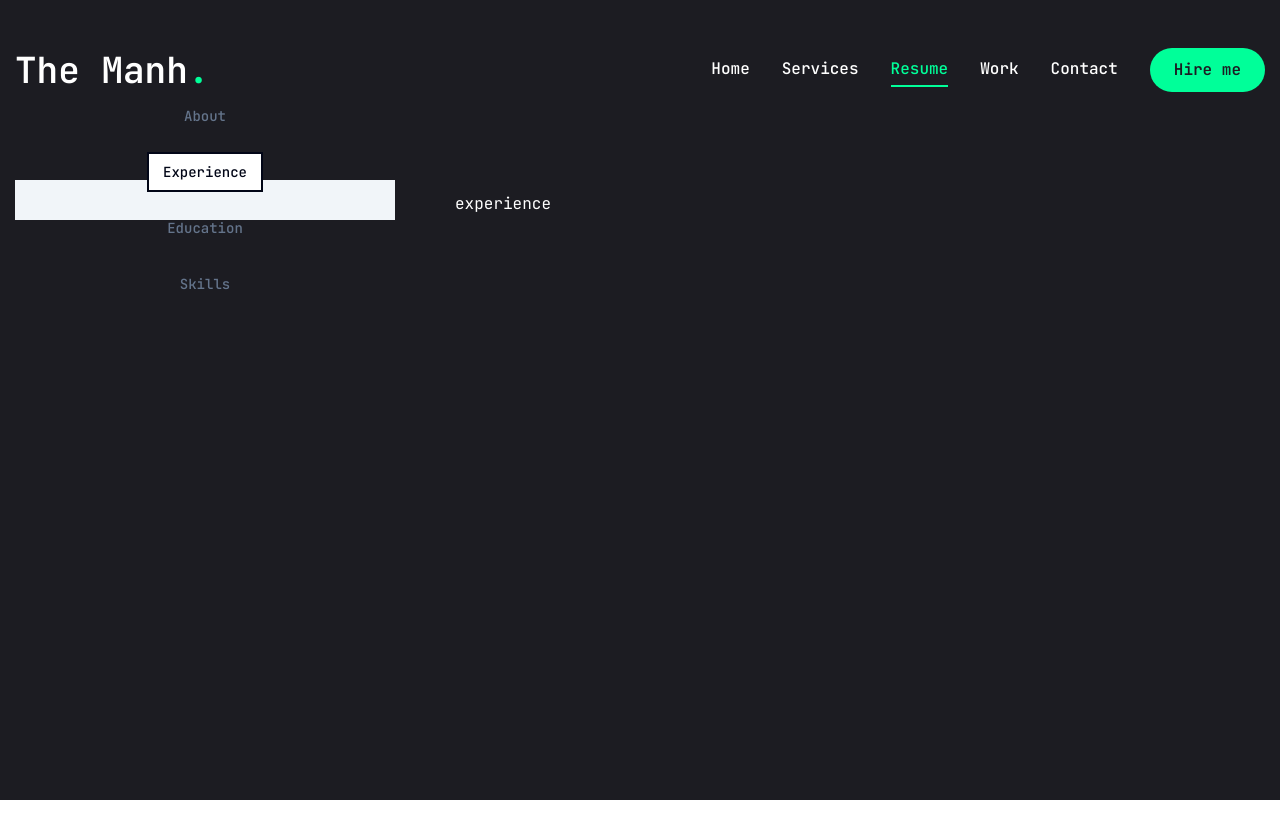
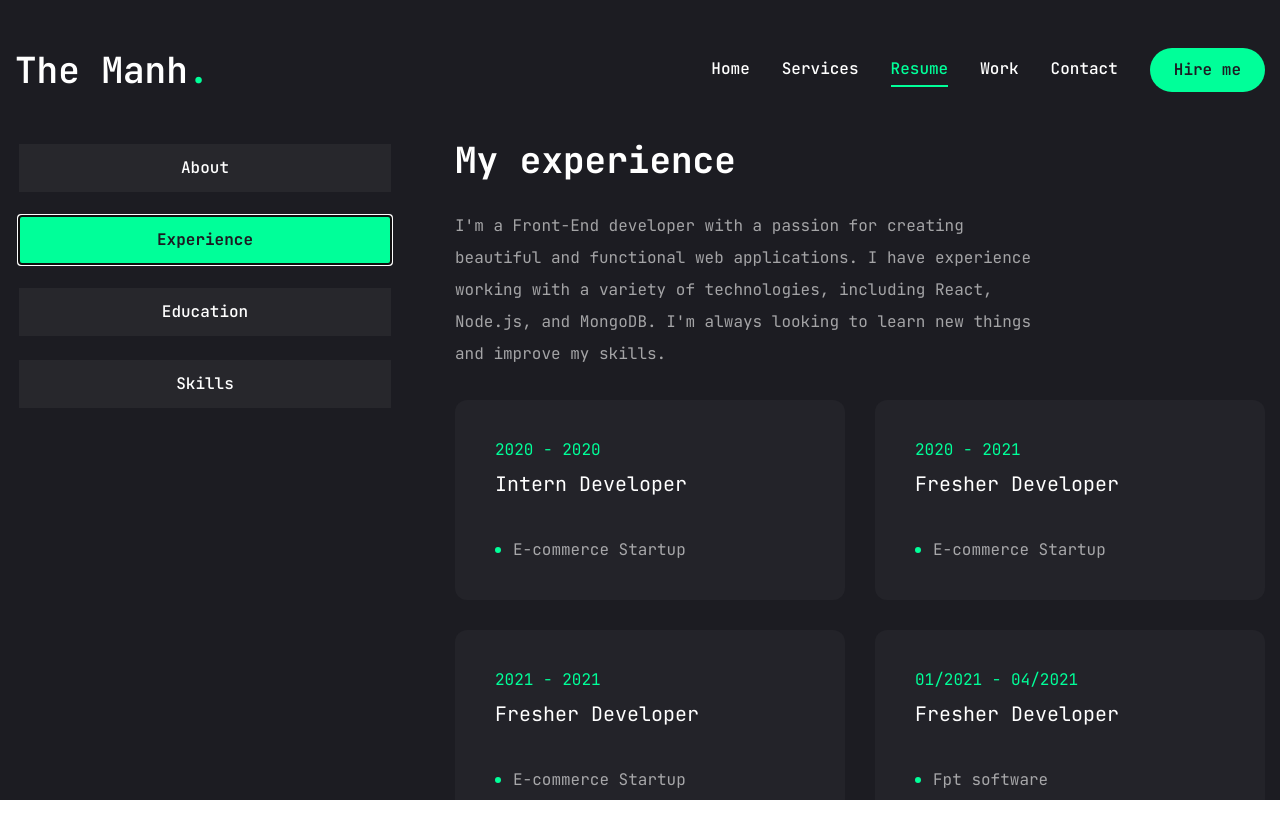
Before and after one commit to Themanh99/myportfolio, a Next.js app: page /resume in a window 1280 px wide. Both pictures are taken after a click on the tab "Experience". Shown: the top 838 px of the page. Before the commit the page ends 800 px from the top, so only its background shows below. Built offline with nearby package versions, Linux system fonts and the light colour scheme.

Commit message:
done UI resume page

```diff
--- a/app/resume/page.tsx
+++ b/app/resume/page.tsx
@@ -5,17 +5,13 @@ import {
 	SiTypescript,
 	SiNextdotjs,
 	SiRedux,
-	SiSass,
 	SiMongodb,
-	SiGraphql,
-	SiPostgresql,
 	SiDocker,
 	SiFirebase,
 	SiGit,
 	SiJest,
 	SiTailwindcss,
 } from 'react-icons/si';
-
 // about data
 const about = {
 	title: 'About Me',
@@ -55,14 +51,24 @@ const experience = {
 	title: 'My experience',
 	items: [
 		{
-			position: 'Junior Developer',
+			position: 'Intern Developer',
 			company: 'E-commerce Startup',
 			duration: '2020 - 2020',
 		},
 		{
-			position: 'Front-end Developer',
+			position: 'Fresher Developer',
 			company: 'E-commerce Startup',
 			duration: '2020 - 2021',
+		},
+		{
+			position: 'Fresher Developer',
+			company: 'E-commerce Startup',
+			duration: '2021 - 2021',
+		},
+		{
+			position: 'Fresher Developer',
+			company: 'Fpt software',
+			duration: '01/2021 - 04/2021',
 		},
 		{
 			position: 'Front-end Developer',
@@ -71,7 +77,7 @@ const experience = {
 		},
 	],
 	description:
-		"I'm a full-stack developer with a passion for creating beautiful and functional web applications. I have experience working with a variety of technologies, including React, Node.js, and MongoDB. I'm always looking to learn new things and improve my skills.",
+		"I'm a Front-End developer with a passion for creating beautiful and functional web applications. I have experience working with a variety of technologies, including React, Node.js, and MongoDB. I'm always looking to learn new things and improve my skills.",
 };
 
 // education data
@@ -81,11 +87,6 @@ const education = {
 	skillList: [
 		{
 			institution: 'Udacity Nanodegree',
-			degree: 'React Developer',
-			duration: '2023',
-		},
-		{
-			institution: 'Udacity Nanodegree',
 			degree: 'Front-end Web Developer',
 			duration: '2024',
 		},
@@ -93,6 +94,11 @@ const education = {
 			institution: 'Udacity Nanodegree',
 			degree: 'Full Stack Web Developer',
 			duration: '2024',
+		},
+		{
+			institution: 'Udacity Nanodegree',
+			degree: 'React Developer',
+			duration: '2023',
 		},
 		{
 			institution: 'Udemy Course',
@@ -193,7 +199,7 @@ const Resume = () => {
 			className="min-h-[80vh] flex items-center justify-center py-12 xl:py-0"
 		>
 			<div className="container mx-auto">
-				<Tabs defaultValue="experience" className="flex flex-col xl:flex-row gap-[60px]">
+				<Tabs defaultValue="about" className="flex flex-col xl:flex-row gap-[60px]">
 					<TabsList className="flex flex-col w-full max-w-[380px] mx-auto xl:mx-0 gap-6">
 						<TabsTrigger value="about">About</TabsTrigger>
 						<TabsTrigger value="experience">Experience</TabsTrigger>
@@ -204,7 +210,106 @@ const Resume = () => {
 					<div className="min-h-[70vh] w-full">
 						{/* experience */}
 						<TabsContent value="experience" className="w-full">
-							experience
+							<div className="flex flex-col gap-[30px] text-center xl:text-left">
+								<h3 className="text-4xl font-bold">{experience.title}</h3>
+								<p className="max-w-[600px] text-white/60 mx-auto xl:mx-0">{experience.description}</p>
+								<ScrollArea className="h-[480px]">
+									<ul className="grid grid-cols-1 lg:grid-cols-2 gap-[30px]">
+										{experience.items.map((item, index) => {
+											return (
+												<li
+													key={index}
+													className="bg-[#232329] h-[200px] py-6 px-10 rounded-xl flex flex-col justify-center items-center lg:items-start gap-1"
+												>
+													<span className="text-accent">{item.duration}</span>
+													<h3 className="text-xl max-w-[260px] min-h-[60px] text-center lg:text-left">
+														{item.position}
+													</h3>
+													<div className="flex items-center gap-3">
+														{/* dot */}
+														<span className="w-[6px] h-[6px] rounded-full bg-accent"></span>
+														<p className="text-white/60">{item.company}</p>
+													</div>
+												</li>
+											);
+										})}
+									</ul>
+								</ScrollArea>
+							</div>
+						</TabsContent>
+						{/* Education */}
+						<TabsContent value="education" className="w-full">
+							<div className="flex flex-col gap-[30px] text-center xl:text-left">
+								<h3 className="text-4xl font-bold">{education.title}</h3>
+								<p className="max-w-[600px] text-white/60 mx-auto xl:mx-0">{education.description}</p>
+								<ScrollArea className="h-[480px]">
+									<ul className="grid grid-cols-1 lg:grid-cols-2 gap-[30px]">
+										{education.skillList.map((item, index) => {
+											return (
+												<li
+													key={index}
+													className="bg-[#232329] h-[200px] py-6 px-10 rounded-xl flex flex-col justify-center items-center lg:items-start gap-1"
+												>
+													<span className="text-accent">{item.duration}</span>
+													<h3 className="text-xl max-w-[260px] min-h-[60px] text-center lg:text-left">{item.degree}</h3>
+													<div className="flex items-center gap-3">
+														{/* dot */}
+														<span className="w-[6px] h-[6px] rounded-full bg-accent"></span>
+														<p className="text-white/60">{item.institution}</p>
+													</div>
+												</li>
+											);
+										})}
+									</ul>
+								</ScrollArea>
+							</div>
+						</TabsContent>
+						{/* About */}
+						<TabsContent value="about" className="w-full text-center xl:text-left">
+							<div className="flex flex-col gap-[30px] text-center xl:text-left">
+								<h3 className="text-4xl font-bold">{about.title}</h3>
+								<p className="max-w-[600px] text-white/60 mx-auto xl:mx-0">{about.description}</p>
+								<ul className="grid grid-cols-1 lg:grid-cols-2 gap-y-6 max-w-[620px] mx-auto xl:mx-0">
+									{about.info.map((item, index) => {
+										return (
+											<li key={index} className="flex items-center justify-center xl:justify-start gap-4">
+												<span className="text-white/60 min-w-[110px]">{item.fieldName}</span>
+												<span className="text-xl">{item.fieldValue}</span>
+											</li>
+										);
+									})}
+								</ul>
+							</div>
+						</TabsContent>
+						{/* Skills */}
+						<TabsContent value="skills" className="w-full">
+							<div className="flex flex-col gap-[30px]">
+								<div className="flex flex-col gap-[30px[ text-center xl:text-left">
+									<h3 className="text-4xl font-bold">{skills.title}</h3>
+									<p className="max-w-[680px] text-white/60 mx-auto xl:mx-0">{skills.description}</p>
+
+									<ul className="grid grid-cols-2 sm:grid-cols-3 md:grid-cols-4 gap-4 xl:gap-[30px]">
+										{skills.items.map((item, index) => {
+											return (
+												<li key={index}>
+													<TooltipProvider delayDuration={100}>
+														<Tooltip>
+															<TooltipTrigger className="w-full h-[150px] bg-[#232329] rounded-xl flex justify-center items-center group">
+																<div className="text-6xl group-hover:text-accent transition-all duration-300">
+																	{item.icon}
+																</div>
+															</TooltipTrigger>
+															<TooltipContent>
+																<p className="capitalize">{item.name}</p>
+															</TooltipContent>
+														</Tooltip>
+													</TooltipProvider>
+												</li>
+											);
+										})}
+									</ul>
+								</div>
+							</div>
 						</TabsContent>
 					</div>
 				</Tabs>
--- a/components/ui/tabs.tsx
+++ b/components/ui/tabs.tsx
@@ -1,11 +1,11 @@
-"use client"
+'use client';
 
-import * as React from "react"
-import * as TabsPrimitive from "@radix-ui/react-tabs"
+import * as React from 'react';
+import * as TabsPrimitive from '@radix-ui/react-tabs';
 
-import { cn } from "@/lib/utils"
+import { cn } from '@/lib/utils';
 
-const Tabs = TabsPrimitive.Root
+const Tabs = TabsPrimitive.Root;
 
 const TabsList = React.forwardRef<
 	React.ElementRef<typeof TabsPrimitive.List>,
@@ -13,14 +13,11 @@ const TabsList = React.forwardRef<
 >(({ className, ...props }, ref) => (
 	<TabsPrimitive.List
 		ref={ref}
-    className={cn(
-      "inline-flex h-10 items-center justify-center rounded-md bg-slate-100 p-1 text-slate-500 dark:bg-slate-800 dark:text-slate-400",
-      className
-    )}
+		className={cn('inline-flex h-auto rounded-md text-primary p-1', className)}
 		{...props}
 	/>
-))
-TabsList.displayName = TabsPrimitive.List.displayName
+));
+TabsList.displayName = TabsPrimitive.List.displayName;
 
 const TabsTrigger = React.forwardRef<
 	React.ElementRef<typeof TabsPrimitive.Trigger>,
@@ -29,13 +26,13 @@ const TabsTrigger = React.forwardRef<
 	<TabsPrimitive.Trigger
 		ref={ref}
 		className={cn(
-      "inline-flex items-center justify-center whitespace-nowrap rounded-sm px-3 py-1.5 text-sm font-medium ring-offset-white transition-all focus-visible:outline-none focus-visible:ring-2 focus-visible:ring-slate-950 focus-visible:ring-offset-2 disabled:pointer-events-none disabled:opacity-50 data-[state=active]:bg-white data-[state=active]:text-slate-950 data-[state=active]:shadow-sm dark:ring-offset-slate-950 dark:focus-visible:ring-slate-300 dark:data-[state=active]:bg-slate-950 dark:data-[state=active]:text-slate-50",
+			'inline-flex items-center w-full bg-[#27272c] justify-center whitespace-nowrap text-white rounded-md p-3 text-base font-medium ring-offset-white transition-all disabled:pointer-events-none disabled:opacity-50 data-[state=active]:bg-accent data-[state=active]:text-primary data-[state=active]:font-bold data-[state=active]:shadow-sm',
 			className
 		)}
 		{...props}
 	/>
-))
-TabsTrigger.displayName = TabsPrimitive.Trigger.displayName
+));
+TabsTrigger.displayName = TabsPrimitive.Trigger.displayName;
 
 const TabsContent = React.forwardRef<
 	React.ElementRef<typeof TabsPrimitive.Content>,
@@ -44,12 +41,12 @@ const TabsContent = React.forwardRef<
 	<TabsPrimitive.Content
 		ref={ref}
 		className={cn(
-      "mt-2 ring-offset-white focus-visible:outline-none focus-visible:ring-2 focus-visible:ring-slate-950 focus-visible:ring-offset-2 dark:ring-offset-slate-950 dark:focus-visible:ring-slate-300",
+			'min-h-[480px] ring-offset-white focus-visible:outline-none focus-visible:ring-2 focus-visible:ring-slate-950 focus-visible:ring-offset-2 dark:ring-offset-slate-950 dark:focus-visible:ring-slate-300',
 			className
 		)}
 		{...props}
 	/>
-))
-TabsContent.displayName = TabsPrimitive.Content.displayName
+));
+TabsContent.displayName = TabsPrimitive.Content.displayName;
 
-export { Tabs, TabsList, TabsTrigger, TabsContent }
+export { Tabs, TabsList, TabsTrigger, TabsContent };
```
Also changed, not shown: components/ui/scroll-area.tsx (+16 -24 lines). Lines whose indentation alone changed are shown as unchanged.
